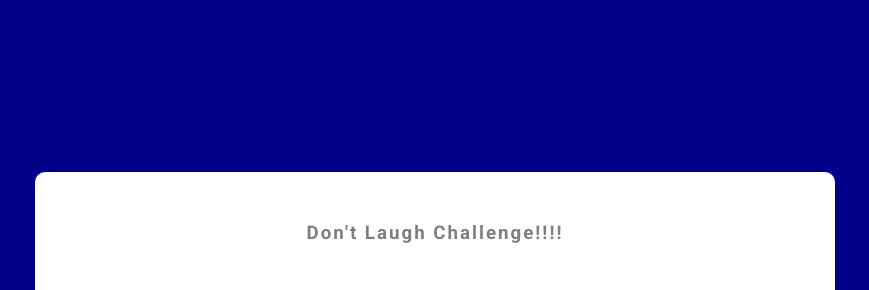
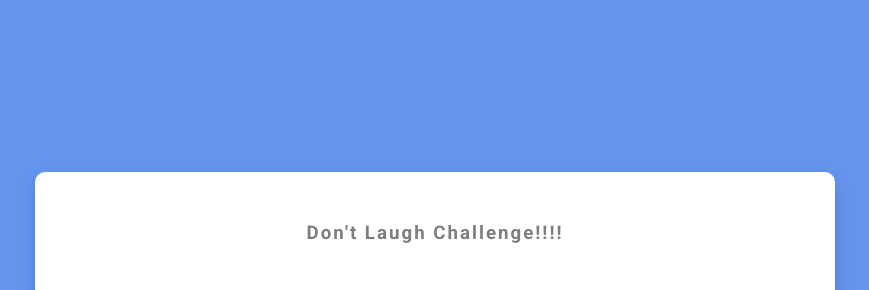
Before and after one commit to gajendrabiz4/Test1, a plain HTML site: page index.html in a window 1280 px wide. Shown: the part 74-364 px from the top of the page, without its empty margins (205-1074 px from the left). Drawn offline with Linux system fonts and the light colour scheme; no server answers.

Commit message:
First Commit in branchA

```diff
--- a/style.css
+++ b/style.css
@@ -5,7 +5,7 @@
 }
 
 body {
-  background-color:darkblue;
+  background-color:cornflowerblue;
   font-family: 'Roboto', sans-serif;
   display: flex;
   flex-direction: column;
```
